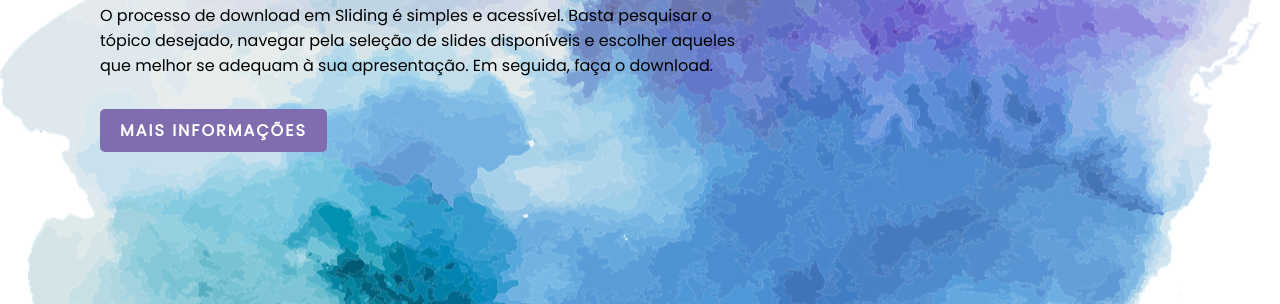
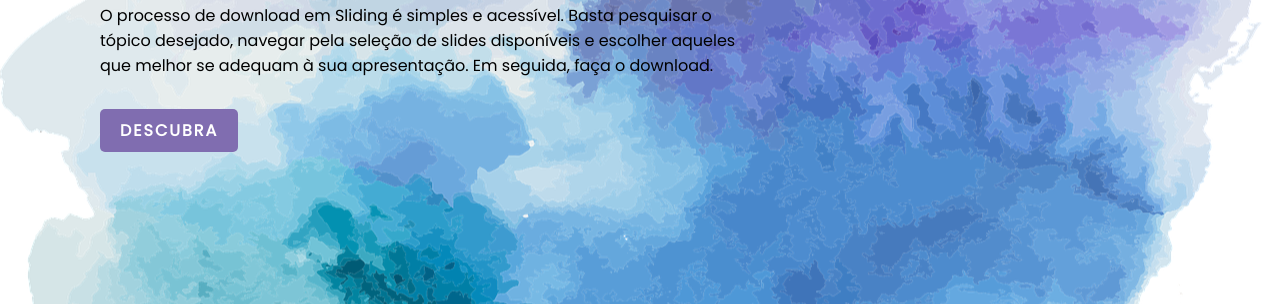
Before and after one commit to brenun/Slinding, a plain HTML site: page index.html in a window 1280 px wide. Shown: the part 322-626 px from the top of the page. Drawn offline with nearby package versions, Linux system fonts and the light colour scheme.

Commit message:
Update index.html

```diff
--- a/index.html
+++ b/index.html
@@ -29,7 +29,7 @@
       <div class="info">
         <h2>Seja Bem vindo! <br><span>Veja os Slides</span></h2>
         <p>O processo de download em Sliding é simples e acessível. Basta pesquisar o tópico desejado, navegar pela seleção de slides disponíveis e escolher aqueles que melhor se adequam à sua apresentação. Em seguida, faça o download.</p>
-        <a href="#" class="info-btn">Mais Informações</a>
+        <a href="#" class="info-btn">Descubra</a>
       </div>
     </div>
     <div class="media-icons">
```
